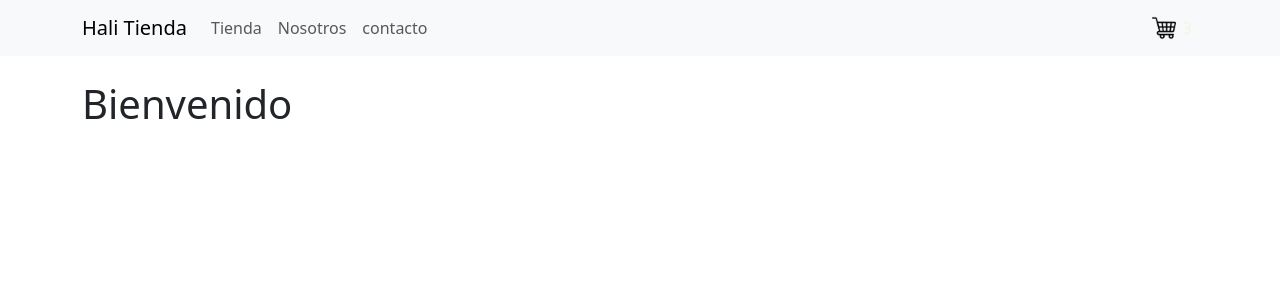
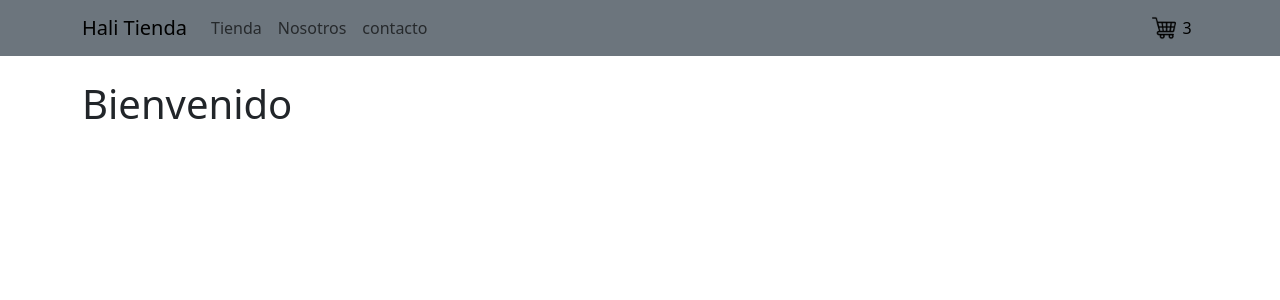
Before and after one commit to Thomastudy/React--entrega, a React (Vite) app: page / in a window 1280 px wide. Shown: the top 300 px of the page. Built offline with nearby package versions, Linux system fonts and the light colour scheme.

Commit message:
cambio de color

```diff
--- a/src/components/NavBar.jsx
+++ b/src/components/NavBar.jsx
@@ -7,7 +7,7 @@ import { CartWidget } from "./CartWidget";
 export const NavBar = () => {
   return (
     <>
-      <Navbar bg="light" data-bs-theme="light">
+      <Navbar bg="secondary" data-bs-theme="light">
         <Container>
           <Navbar.Brand href="#home">Hali Tienda</Navbar.Brand>
           <Nav className="me-auto">
@@ -15,7 +15,7 @@ export const NavBar = () => {
             <Nav.Link href="#Nosotros">Nosotros</Nav.Link>
             <Nav.Link href="#contacto">contacto</Nav.Link>
           </Nav>
-            <CartWidget />
+          <CartWidget />
         </Container>
       </Navbar>
     </>
--- a/src/index.css
+++ b/src/index.css
@@ -1,4 +1,4 @@
-span{
-    color: beige;
-    padding: .0.4rem;
+span {
+  color: black;
+  padding: 0.4rem;
 }
```
